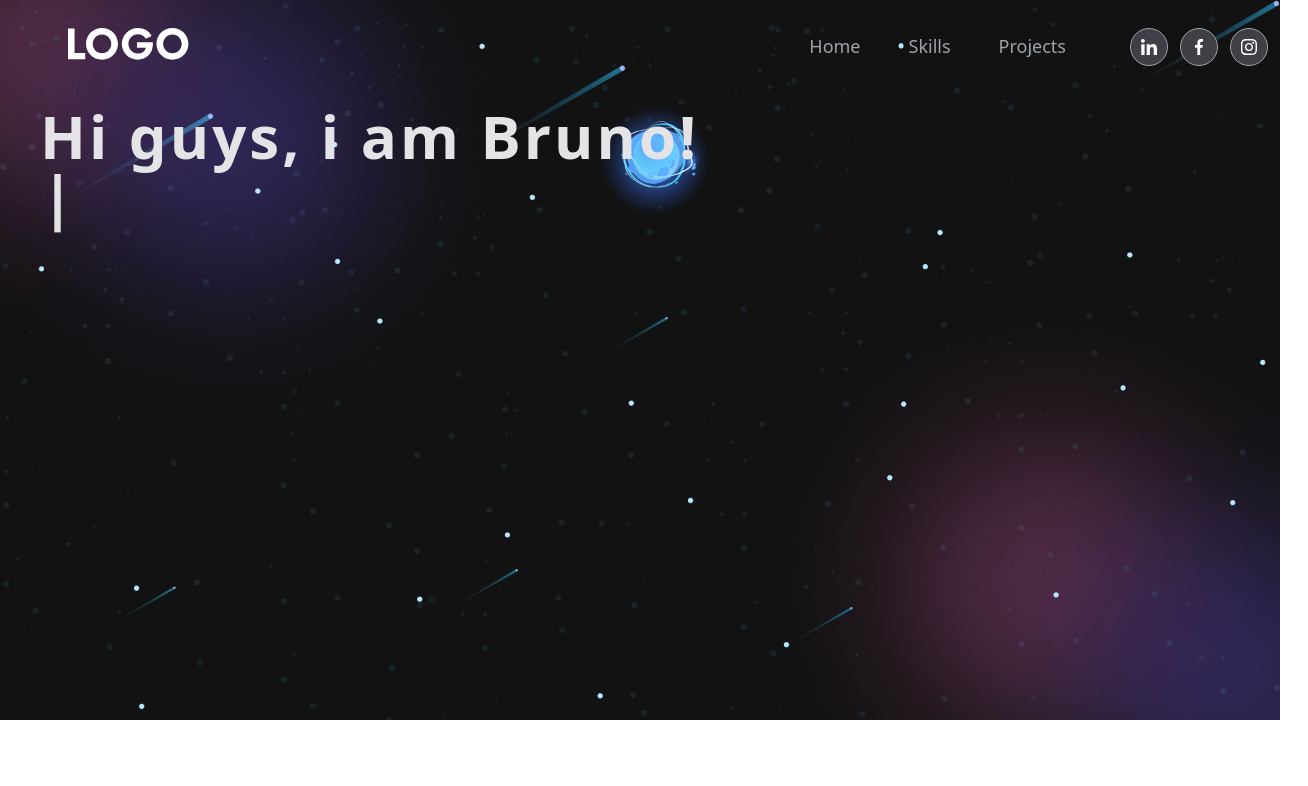
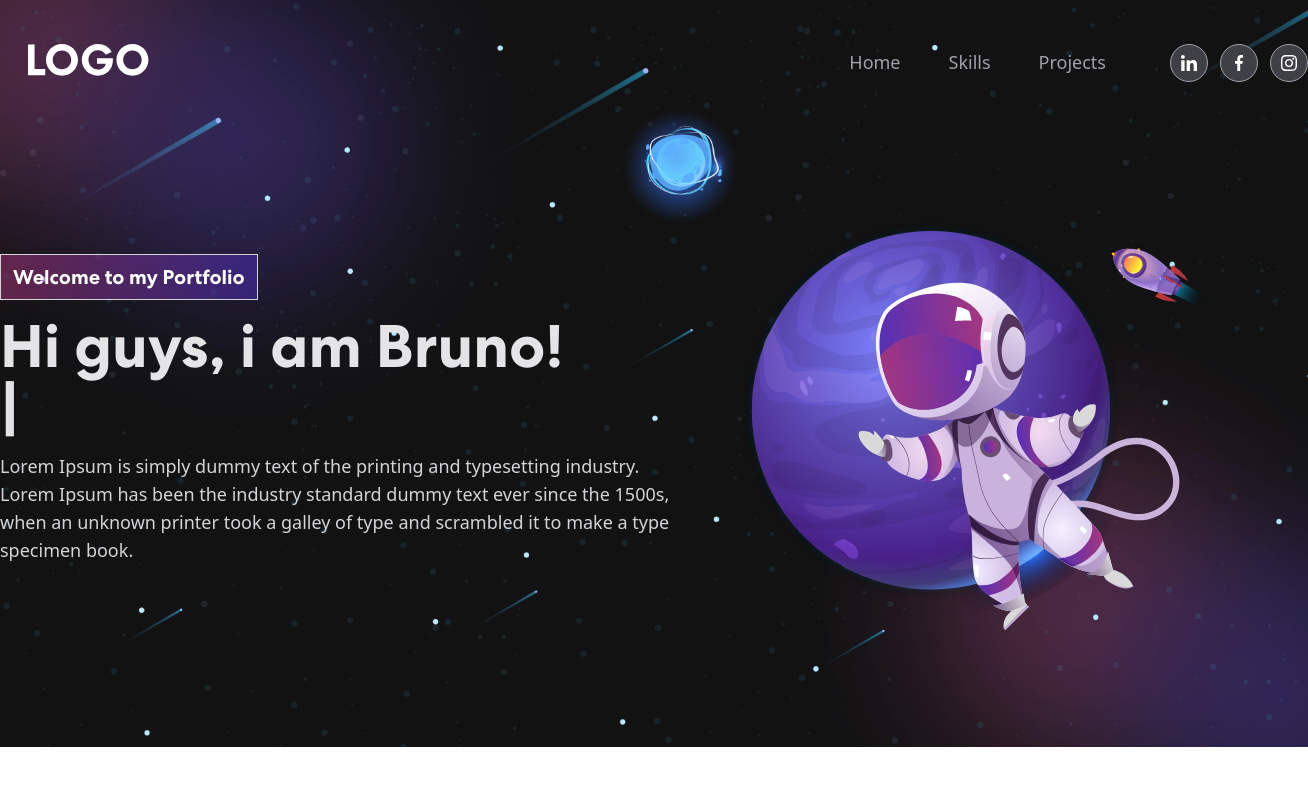
Before and after one commit to brunoinx/responsive-portfolio, a React (Vite) app: page / in a window 1280 px wide. Shown: the top 786 px of the page, 1308 px wide, since content can reach past the window. Built offline with nearby package versions, Linux system fonts and the light colour scheme.

Commit message:
feat(organism): :sparkles: finalizing banner

```diff
--- a/src/App.tsx
+++ b/src/App.tsx
@@ -3,7 +3,7 @@ import { Navbar } from './components/organisms/Navbar';
 
 function App() {
   return (
-    <div className="w-full max-w-[1200px] mx-auto">
+    <div className="w-full max-w-[1320px] mx-auto py-4 flex flex-col justify-between">
       <Navbar />
 
       <Banner />
--- a/src/components/organisms/Banner.tsx
+++ b/src/components/organisms/Banner.tsx
@@ -1,12 +1,18 @@
-/* eslint-disable prefer-const */
 import Typewriter from 'typewriter-effect';
+
+import HeroImg from '../../assets/img/header-img.svg';
 
 const availableOffice = ['Mobile Development', 'Frontend Development'];
 
 export function Banner() {
   return (
-    <section className="mt-10">
-      <h1 className="text-6xl text-zinc-200 font-extrabold tracking-wider">
+    <section className="flex justify-between mt-36 gap-4">
+      <div className="w-4/6 mr-10">
+        <span className="text-white font-centraBold text-xl inline-block py-2 px-3 bg-gradient-to-r from-[#aa367c80] to-[#4a2fbd80] border border-zinc-300 mb-4">
+          Welcome to my Portfolio
+        </span>
+
+        <h1 className="text-6xl text-zinc-200 font-centraBold">
           Hi guys, i am Bruno!
           <Typewriter
             options={{
@@ -17,6 +23,22 @@ export function Banner() {
             }}
           />
         </h1>
+
+        <p className="text-lg text-zinc-300 mt-4">
+          Lorem Ipsum is simply dummy text of the printing and typesetting
+          industry. Lorem Ipsum has been the industry standard dummy text ever
+          since the 1500s, when an unknown printer took a galley of type and
+          scrambled it to make a type specimen book.
+        </p>
+      </div>
+
+      <div className="">
+        <img
+          src={HeroImg}
+          alt="imagem de um astronauta flutuando"
+          className="w- h-[90%] px-3 animate-updown-slow"
+        />
+      </div>
     </section>
   );
 }
```
Lines whose indentation alone changed are shown as unchanged.
